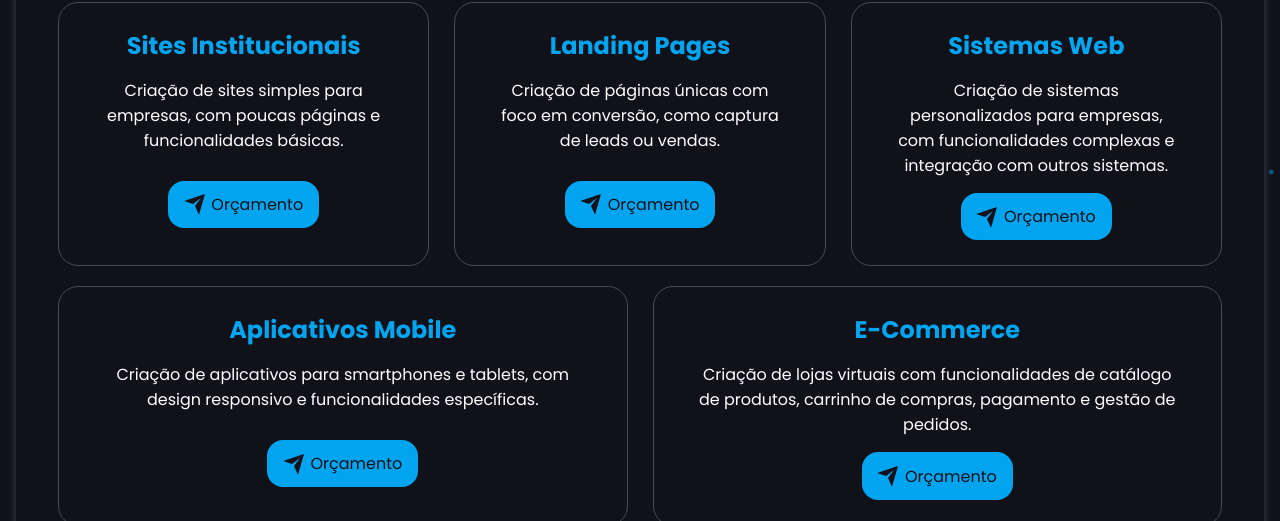
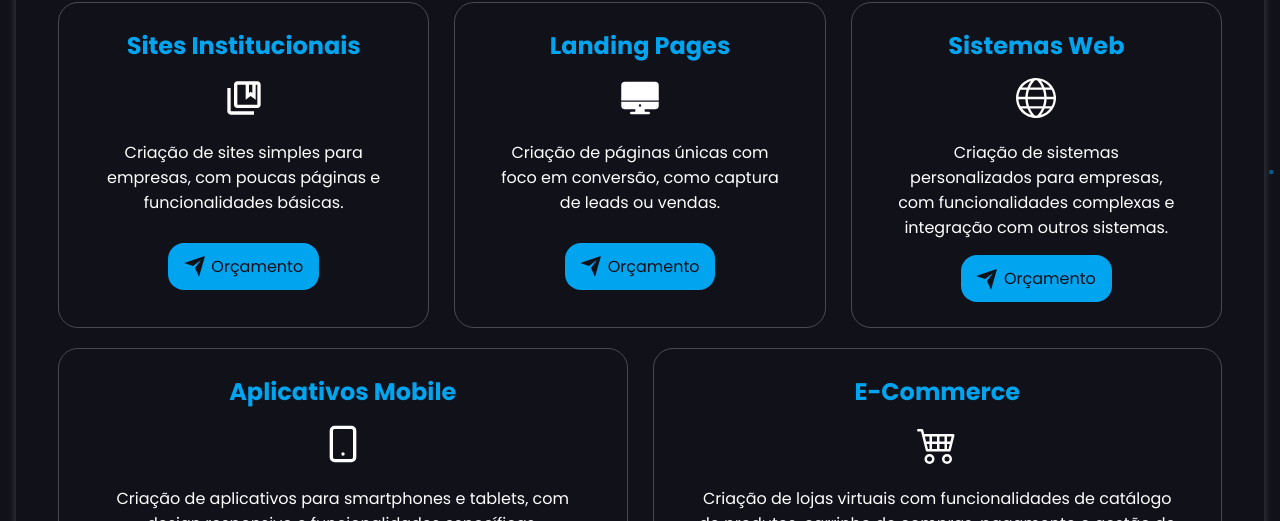
Before and after one commit to edsuuu/edsuuu, a React (Vite) app: page /freelancer in a window 1280 px wide. Shown: the part 225-746 px from the top of the page. Built offline with nearby package versions, Linux system fonts and the light colour scheme; no server answers.

Commit message:
Update Freela

```diff
--- a/src/Components/ServicosFrellaCard/data.ts
+++ b/src/Components/ServicosFrellaCard/data.ts
@@ -1,34 +1,39 @@
+import { IoDesktop } from 'react-icons/io5';
 import { FreelancerData } from '../../interfaces';
+import { MdOutlineCollectionsBookmark } from 'react-icons/md';
+import { TfiWorld } from 'react-icons/tfi';
+import { FiSmartphone } from 'react-icons/fi';
+import { BsCart4 } from 'react-icons/bs';
 
 export const freelaObj: FreelancerData[] = [
     {
         id: 1,
         nome: 'Sites Institucionais',
         descricao: 'Criação de sites simples para empresas, com poucas páginas e funcionalidades básicas.',
-        preco: 'R$1.500 - R$3.000/projeto',
+        Icon: MdOutlineCollectionsBookmark,
     },
     {
         id: 2,
         nome: 'Landing Pages',
         descricao: 'Criação de páginas únicas com foco em conversão, como captura de leads ou vendas.',
-        preco: 'R$800 - R$1.500/projeto',
+        Icon: IoDesktop,
     },
     {
         id: 3,
         nome: 'Sistemas Web',
         descricao: 'Criação de sistemas personalizados para empresas, com funcionalidades complexas e integração com outros sistemas.',
-        preco: 'R$5.000 - R$20.000/projeto ou R$50 - R$100/hora',
+        Icon: TfiWorld,
     },
     {
         id: 4,
         nome: 'Aplicativos Mobile',
         descricao: 'Criação de aplicativos para smartphones e tablets, com design responsivo e funcionalidades específicas.',
-        preco: 'R$5.000 - R$15.000/projeto',
+        Icon: FiSmartphone,
     },
     {
         id: 5,
         nome: 'E-Commerce',
         descricao: 'Criação de lojas virtuais com funcionalidades de catálogo de produtos, carrinho de compras, pagamento e gestão de pedidos.',
-        preco: 'R$3.000 - R$8.000/projeto',
+        Icon: BsCart4,
     },
 ];
--- a/src/Components/ServicosFrellaCard/index.tsx
+++ b/src/Components/ServicosFrellaCard/index.tsx
@@ -1,8 +1,9 @@
 import React from 'react';
 import { ButtonContainerSend, InformacoesTecnicas, Title } from './styled';
 import { freelaObj } from './data';
+import { FreelancerData } from '../../interfaces';
 
-const ServicosFrellaCard: React.FC = () => {
+const ServicosFrellaCard: React.FC<FreelancerData> = () => {
     return (
         <div>
             <Title>
@@ -12,11 +13,14 @@ const ServicosFrellaCard: React.FC = () => {
             </Title>
             <InformacoesTecnicas>
                 {freelaObj.slice(0, 3).map((data, index) => {
+                    const Icon = data.Icon;
                     return (
                         <div className="card-frella" key={index}>
                             <h2>{data.nome}</h2>
+                            <span>
+                                <Icon size={40} />
+                            </span>
                             <p>{data.descricao}</p>
-
                             <ButtonContainerSend>
                                 <button className="btn-send-message">
                                     <div className="svg-wrapper-1">
@@ -39,11 +43,14 @@ const ServicosFrellaCard: React.FC = () => {
             </InformacoesTecnicas>
             <InformacoesTecnicas>
                 {freelaObj.slice(3, 5).map((data, index) => {
+                    const Icon = data.Icon;
                     return (
                         <div className="card-frella" key={index}>
                             <h2>{data.nome}</h2>
+                            <span>
+                                <Icon size={40} />
+                            </span>
                             <p>{data.descricao}</p>
-
                             <ButtonContainerSend>
                                 <button className="btn-send-message">
                                     <div className="svg-wrapper-1">
@@ -67,4 +74,5 @@ const ServicosFrellaCard: React.FC = () => {
         </div>
     );
 };
+
 export default ServicosFrellaCard;
--- a/src/interfaces/index.ts
+++ b/src/interfaces/index.ts
@@ -72,5 +72,5 @@ export interface FreelancerData {
     id: number;
     nome: string;
     descricao: string;
-    preco?: string;
+    Icon: IconType;
 }
```
